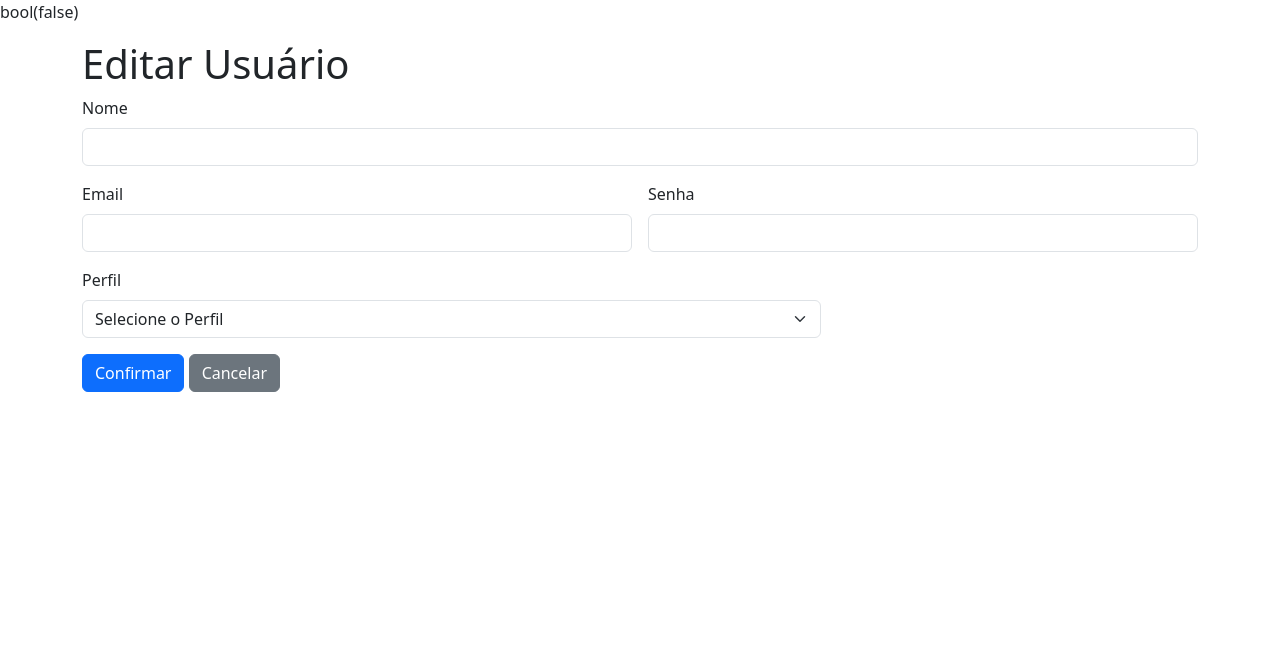
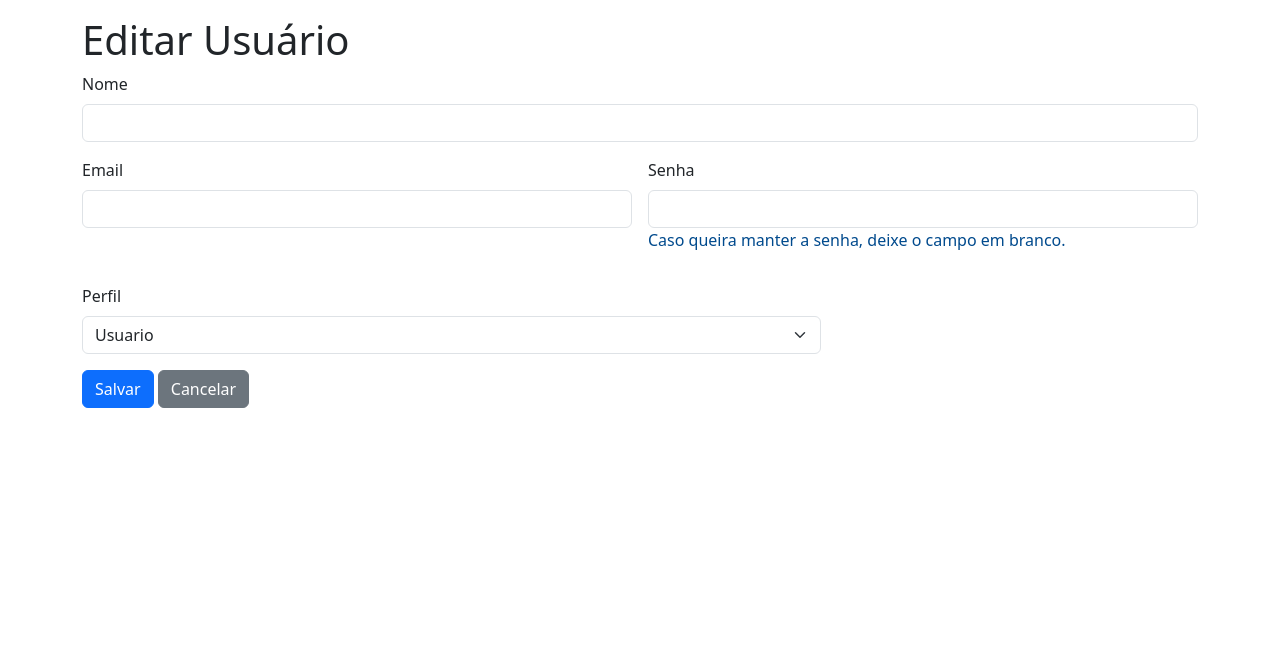
Before and after one commit to AllanViniciusRB/sistemabiblioteca, a PHP site: page /admin/usuarios/editar.php?id_usuario=1 in a window 1280 px wide. Shown: the part 56-704 px from the top of the page. Run offline with PHP 8.4, Linux system fonts and the light colour scheme; data that the repository does not hold is empty.

Commit message:
Aula 14/09/2023

```diff
--- a/admin/alunos/index.php
+++ b/admin/alunos/index.php
@@ -4,7 +4,9 @@
 ?>
 
     <main class="container mt-3 mb-3">
-        <h1>Lista de Alunos</h1>
+        <h1>Lista de Alunos
+        <a href="cadastrar.php" class="btn btn-primary float-end">Cadastrar</a>
+        </h1>
 
         <table class="table table-striped">
             <thead>
--- a/admin/usuarios/editar.php
+++ b/admin/usuarios/editar.php
@@ -6,13 +6,13 @@
 
     $usuario = $usuarioControler->editarUsuario();
 
-    var_dump($usuario);
+    //var_dump($usuario);
 ?>
 
 <main class="container mt-3 mb-3">
     <h1>Editar Usuário</h1>
 
-    <form action="editar.php?id=<?=$usuario->id_usuario ?>" method="post" class = "row g-3">
+    <form action="editar.php?id_usuario=<?=$usuario->id_usuario?>" method="post" class = "row g-3">
 
         <div class="col-md-12">
             <label for="nome" class="form-label">Nome</label>
@@ -24,19 +24,20 @@
         </div>
         <div class="col-md-6">
             <label for="senha" class="form-label">Senha</label>
-            <input type="password" class="form-control" name="senha" id="senha" required>
+            <input type="password" class="form-control" name="senha" id="senha">
+            <p class="text-secondary">Caso queira manter a senha, deixe o campo em branco.</p>
         </div>
         <div class="col-md-8">
         <label for="Perfil" class="form-label">Perfil</label>
         <select name="perfil" class="form-select" id="perfil" required>
-            <option>Selecione o Perfil</option>
-            <option value="usuario">Usuario</option>
-            <option value="administrador">Administrador</option>
+            <option disabled>Selecione o Perfil</option>
+            <option value="usuario" <?=($usuario->perfil=="usuario")? "selected":"";?>>Usuario</option>
+            <option value="administrador" <?=($usuario->perfil=="administrador")?"selected":"";?>>Administrador</option>
         </select>
         </div>
 
         <div class="col-12">
-            <button type="submit" class="btn btn-primary">Confirmar</button>
+            <button type="submit" class="btn btn-primary">Salvar</button>
             <a href="index.php" class="btn btn-secondary">Cancelar</a>
         </div>
 
--- a/controllers/UsuarioController.php
+++ b/controllers/UsuarioController.php
@@ -31,10 +31,16 @@ Class UsuarioController{
         }
     }
     public function editarUsuario(){
-        $id = $_GET['id'];
+        $id_usuario = $_GET['id_usuario'];
 
         if($_SERVER['REQUEST_METHOD'] === 'POST'){
 
+            if(isset($_POST['senha']) && !empty($_POST['senha'])){
+                $novaSenha = password_hash($_POST['senha'],PASSWORD_DEFAULT);
+            }else{
+                $usuario = $this->usuarioModel->buscarUsuario($id_usuario);
+                $senha = $usuario->senha;
+            }
             $dados = [
                 'nome'=>$_POST['nome'],
                 'email'=>$_POST['email'],
@@ -42,12 +48,20 @@ Class UsuarioController{
                 'perfil'=>$_POST['perfil'],
             ];
 
-            $this->usuarioModel->editar($id, $dados);
+            $this->usuarioModel->editar($id_usuario, $dados);
 
             header('location: index.php');
             exit;
         }
-        return $this->usuarioModel->buscarUsuario($id);
+        return $this->usuarioModel->buscarUsuario($id_usuario);
+    }
+
+    public function excluirUsuario(){
+
+        $this->usuarioModel->excluir($_GET['id_usuario']);
+
+        header('location: index.php');
+        exit;
     }
 
 }
--- a/models/Aluno.php
+++ b/models/Aluno.php
@@ -113,7 +113,7 @@ class Aluno{
          $stmt= $this->db->prepare($sql);
 
          //Passagem de parametros
-         $stmt->blindParam(':id', $id, PDO::PARAM_INT);
+         $stmt->bindParam(':id', $id, PDO::PARAM_INT);
          $stmt->execute();
       }
       catch(PDOException $e){
--- a/models/Usuario.php
+++ b/models/Usuario.php
@@ -17,12 +17,12 @@ class Usuario
     *@param int $id
     *@return Usuario|null
     */
-    public function buscarUsuario($id)
+    public function buscarUsuario($id_usuario)
     {
         try{
-            $query = "SELECT * FROM {$this->table} WHERE id_usuario = :id";
+            $query = "SELECT * FROM {$this->table} WHERE id_usuario = :id_usuario";
             $stmt = $this->db->prepare($query);
-            $stmt->bindParam(":id", $id, PDO::PARAM_INT);
+            $stmt->bindParam(":id_usuario", $id_usuario, PDO::PARAM_INT);
             $stmt->execute();
 
             return $stmt->fetch(PDO::FETCH_OBJ);
@@ -85,7 +85,7 @@ class Usuario
      * @param array $dados
      * @return bool
      */
-    public function editar($id, $dados)
+    public function editar($id_usuario, $dados)
     {
         try{
             $query = "UPDATE {$this->table} SET nome = :nome, email = :email, senha = :senha, perfil = :perfil WHERE id_usuario = :id";
@@ -95,9 +95,10 @@ class Usuario
             $stmt->bindParam(':email', $dados['email']);
             $stmt->bindParam(':senha', $dados['senha']);
             $stmt->bindParam(':perfil', $dados['perfil']);
-            $stmt->bindParam(':id', $id, PDO::PARAM_INT);
+            $stmt->bindParam(':id', $id_usuario, PDO::PARAM_INT);
 
             $stmt->execute();
+            $_SESSION['sucesso'] = "Usuario editado com sucesso";
             return true;
         }catch(PDOException $e){
             echo 'Erro ao editar: ' . $e->getMessage();
@@ -110,16 +111,17 @@ class Usuario
      * @param int $id
      */
 
-    public function excluir($id)
+    public function excluir($id_usuario)
     {
         try{
             //Montagem e preparação do SQL
-            $query = "DELETE FROM {$this->table} WHERE id_usuario = :id";
+            $query = "DELETE FROM {$this->table} WHERE id_usuario = :id_usuario";
             $stmt = $this->db->prepare($query);
 
             //Passagem de parametros
-            $stmt->bindParam(':id', $id, PDO::PARAM_INT);
+            $stmt->bindParam(':id_usuario', $id_usuario, PDO::PARAM_INT);
             $stmt->execute();
+            $_SESSION['sucesso'] = "Usuario excluido com sucesso";
         }catch(PDOException $e){
             echo 'Erro na preparação da exclusão: ' . $e->getMessage();
         }
```
Also changed, not shown: admin/usuarios/index.php (+8 -2 lines).
